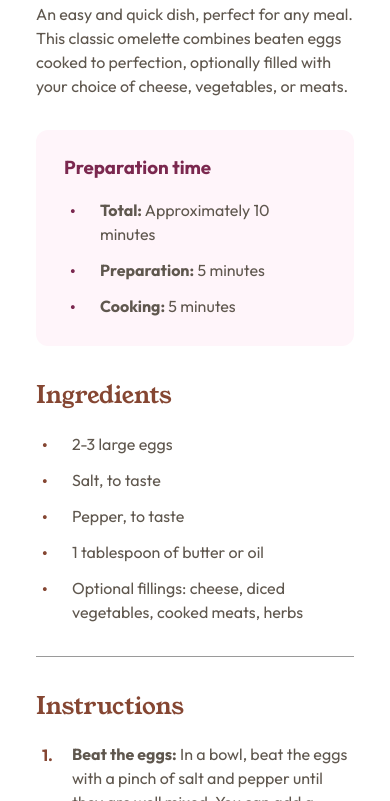
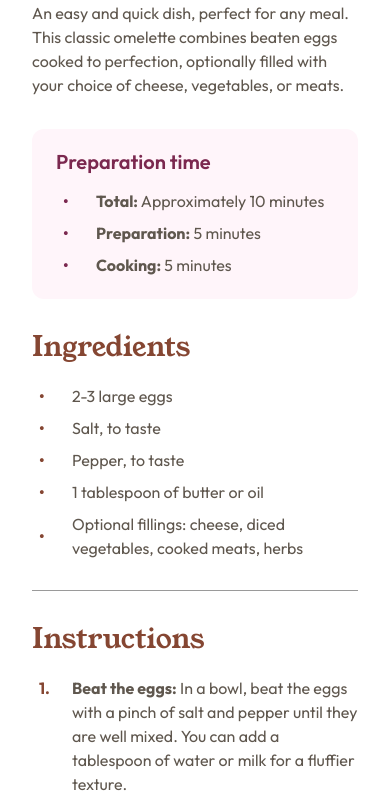
Before and after one commit to cat-script/recipe-page, a plain HTML site: page index.html in a window 390 px wide. Shown: the part 313-1114 px from the top of the page. Drawn offline with Linux system fonts and the light colour scheme.

Commit message:
fix: spacing around elements

```diff
--- a/style.css
+++ b/style.css
@@ -1,28 +1,37 @@
 @import url('https://fonts.googleapis.com/css2?family=Outfit:wght@100..900&family=Young+Serif&display=swap');
+
+*,
+*::before,
+*::after {
+  box-sizing: border-box;
+}
+
+* {
+  margin: 0;
+}
 
 body {
   display: flex;
   justify-content: center;
   align-items: center;
-  box-sizing: border-box;
   font-family: "Outfit", sans-serif;
   font-size: 16px;
-  font-style: normal;
+  line-height: 1.5;
   background-color: hsl(30, 54%, 90%);
   color: hsl(30, 10%, 34%);
-  padding: 90px 0;
+  padding: 120px 0;
 }
 
-p {
-  margin: 0;
-  line-height: 1.5;
+main {
+  max-width: 735px;
+  padding: 40px;
+  background-color: hsl(0, 0%, 100%);
+  border-radius: 24px;
 }
 
-.container {
-  max-width: 640px;
-  padding: 36px;
-  background-color: hsl(0, 0%, 100%);
-  border-radius: 24px;
+img {
+  display: block;
+  max-width: 100%;
 }
 
 img,
@@ -33,7 +42,11 @@ img,
 hr {
   color: hsl(30, 18%, 87%);
   border-width: 1px 0px 0px 0px;
-  margin: 32px 0;
+  margin: 26px 0;
+}
+
+hr.taller {
+  margin-top: 30px;
 }
 
 h1,
@@ -43,36 +56,62 @@ h2 {
   color: hsl(24, 5%, 18%);
 }
 
+h2,
+.brown {
+  color: hsl(14, 45%, 36%);
+}
+
+h3,
+.rose li::before {
+  color: hsl(332, 51%, 32%);
+}
+
+h1 {
+  margin: 30px 0 14px;
+  font-size: 40px;
+}
+
+h2 {
+  font-size: 28px;
+  margin: 27px 0 12px;
+}
+
+.nutrition h2 {
+  margin-bottom: 14px;
+}
+
+h3 {
+  font-size: 20px;
+  font-weight: 600;
+  margin: 8px 0;
+}
+
 .prep {
-  padding: 6px 28px 16px;
-  margin: 32px 0;
+  padding: 14px 28px 22px;
+  margin: 32px 0px 24px;
   background-color: hsl(330, 100%, 98%);
 }
 
 .table {
-  margin-top: 20px;
+  margin-top: 22px;
 }
 
 .table div {
   display: flex;
-  padding-left: 32px;
+  padding: 0px 12px 0px 30px;
 }
 
 .table p {
+  flex-basis: 50%;
   flex: 1;
 }
 
 .table hr {
-  margin: 12px 0
+  margin: 12px 0;
 }
 
 .bold {
   font-weight: 700;
-}
-
-h2,
-.brown {
-  color: hsl(14, 45%, 36%);
 }
 
 ul li::before {
@@ -84,17 +123,10 @@ ol li::before {
   counter-increment: ordered;
 }
 
-h3,
-.rose li::before {
-  color: hsl(332, 51%, 32%);
-}
-
 li::before {
   font-weight: 700;
   color: hsl(14, 45%, 36%);
-  margin-left: 6px;
-  margin-top: 3px;
-  position: absolute;
+  min-width: 33px;
 }
 
 ul,
@@ -102,32 +134,59 @@ ol {
   counter-reset: ordered;
   list-style-type: none;
   padding: 0;
-  margin: 0
+  margin-left: 7px;
 }
 
-li p {
-  padding-left: 36px;
-  margin: 12px 0;
+ol {
+  padding-top: 4px;
+}
+
+ul p {
+  margin: 4px 0;
+}
+
+li {
+  display: flex;
+  align-items: center;
+}
+
+ol li {
+  align-items: flex-start;
+  margin-bottom: 8px;
 }
 
 @media (max-width: 500px) {
   body {
-    display: contents;
+    padding: 0;
   }
 
-  .container {
-    width: 100%;
+  main {
     margin: 0;
     border-radius: 0;
     padding: 0;
   }
 
-  .content {
-    padding: 0 36px 36px;
+  img {
+    border-radius: 0;
   }
 
-  img {
-    width: 100%;
-    border-radius: 0;
+  .content {
+    padding: 40px 32px;
+  }
+
+  h1 {
+    margin: 0 0 24px;
+    line-height: 1;
+    font-size: 36px;
+  }
+
+  .prep {
+    padding: 10px 24px 18px;
+    margin: 32px 0px 24px;
+    background-color: hsl(330, 100%, 98%);
+  }
+
+  .nutrition h2 {
+    margin-bottom: 16px;
   }
 }
```
